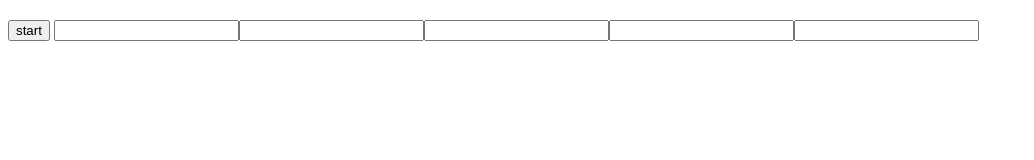
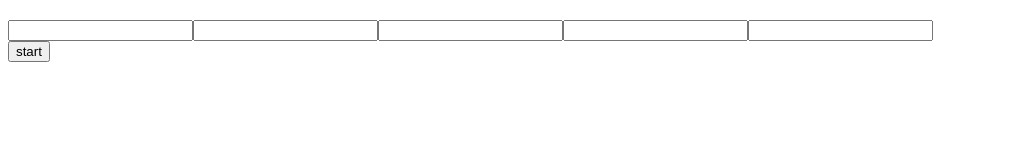
Before and after one commit to Aranel9966/js-simon, a plain HTML site: page index.html in a window 1280 px wide. Shown: the whole page, without its empty margins (0-1034 px from the left). Drawn offline with Linux system fonts and the light colour scheme.

Commit message:
fix bug add addEventListener('click'

```diff
--- a/index.html
+++ b/index.html
@@ -18,8 +18,8 @@
         <input id="n3" type="number">
         <input id="n4" type="number">
         <input id="n5" type="number"> -->
-        <button id="start">start</button>
     </div>
+    <button id="start">start</button>
 
 
     <script src="js/script.js"></script>
--- a/js/script.js
+++ b/js/script.js
@@ -19,6 +19,7 @@ Gestire l'inserimento dei numeri tramite 5 input diversi.
 */
 
 newRandom = [];
+let userNumber = [];
 let numberRandom = document.getElementById('number-random');
 let containerInput = document.getElementById('container-input');
 let startEl = document.getElementById('start');
@@ -31,9 +32,14 @@ let firstInterval = setTimeout(removeNumber,1000);
 let secondInterval = setTimeout(displayInput,1000);
 
 startEl.addEventListener('click',function(){
-    let userNumber=[];
-    // userNumber.push(inputEl)
+    userNumber = [];
+
+    for (let i = 0; i < 5; i++) {
+        userNumber.push(document.getElementById(i).value);
+    }
+
     console.log(userNumber)
+
 
 })
 
@@ -50,8 +56,6 @@ startEl.addEventListener('click',function(){
 
 // crea 5 numeri casuali
 function randomNumber() {
-
-    newRandom = [];
 
     for(let i = 0; i < 5; i++){
 
@@ -76,17 +80,17 @@ function displayInput(){
 };
 
 
+//function che crea gli input
 function createInput(container) {
-    let userNumber=[];
 
     for(let i = 0; i < 5; i++){
 
         let inputEl = document.createElement("input");
 
-        inputEl.setAttribute("id" , i);
+        inputEl.setAttribute("id" , +i);
+
         container.append(inputEl);
 
     }
-    return userNumber
 
 };
```
